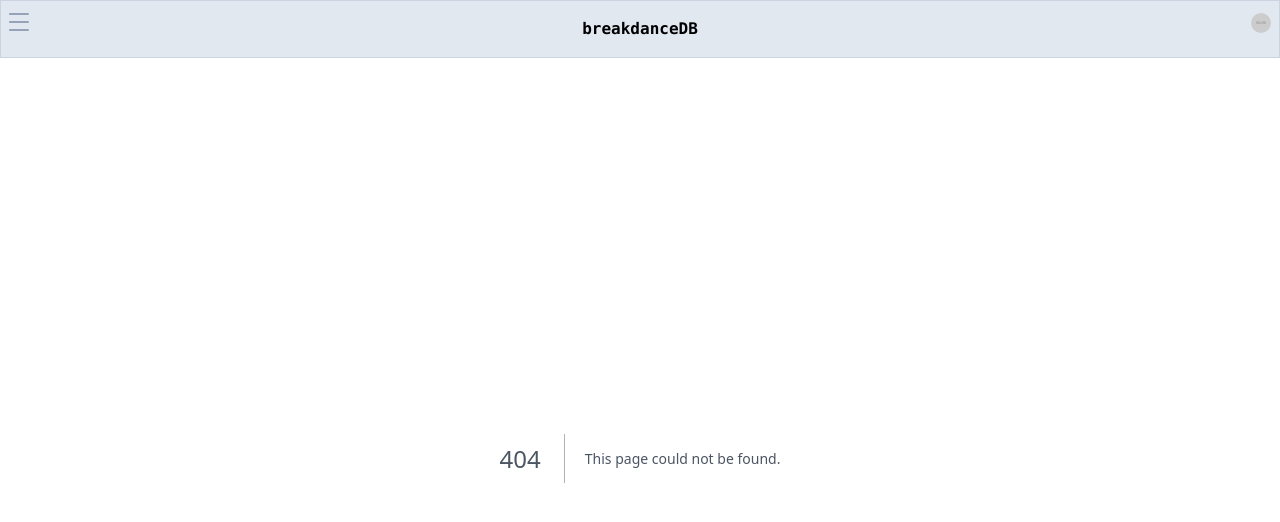
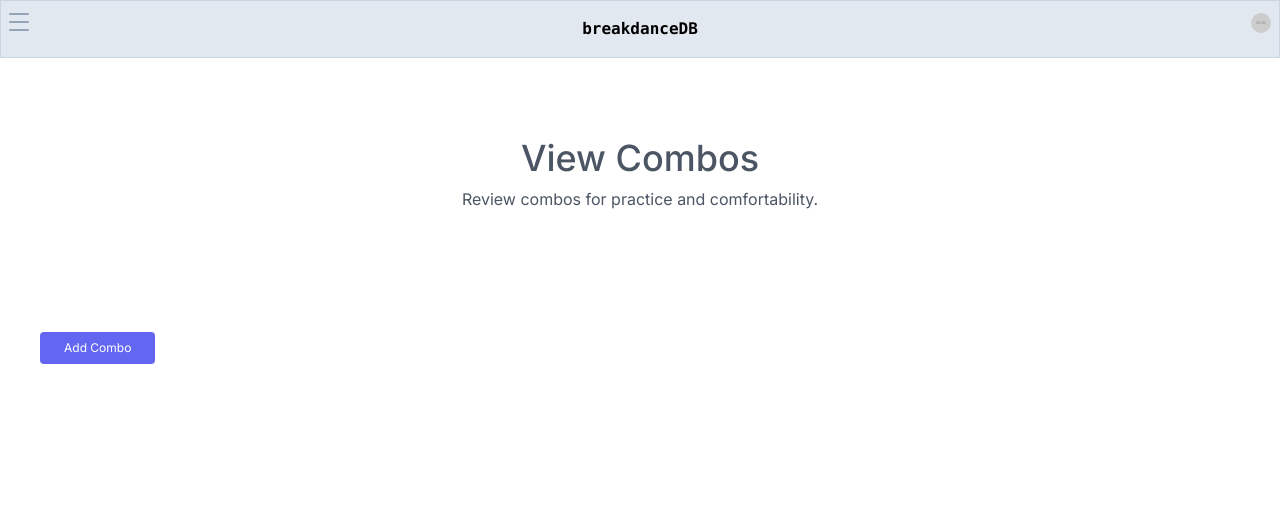
Before and after one commit to volaix/breakdancedb, a Next.js app: page /viewcombos in a window 1280 px wide. Before the commit this address had no page. Shown: the top 522 px of the page. Built offline with nearby package versions, Linux system fonts and the light colour scheme.

Commit message:
viewcombos boilerplate

```diff
--- /dev/null
+++ b/src/app/viewcombos/page.tsx
@@ -0,0 +1,100 @@
+'use client'
+//@format
+import Link from 'next/link'
+import { useEffect, useState } from 'react'
+import RenderThunder from '../_components/RenderChilli'
+import { FlowList } from '../_utils/localStorageTypes'
+import { useZustandStore } from '../_utils/zustandLocalStorage'
+
+/**
+ * Renders all the completed flows the user has done. In future this will essentially be
+ * a "history page"
+ * @returns jsx
+ */
+export default function RenderViewCombos() {
+  //------------------------------state---------------------------------
+  const [flows, setFlows] = useState<FlowList | null>(null)
+  const getLsFlows = useZustandStore((state) => state.getLsFlows)
+
+  //-----------------------------hooks-------------------------------
+
+  //updates flows using localstorage
+  useEffect(() => {
+    setFlows(getLsFlows())
+  }, [getLsFlows])
+
+  //-----------------------------render---------------------------------
+
+  return (
+    <div className="w-full dark:bg-gray-900">
+      <div className="mt-20">
+        <div className="mb-10 flex w-full flex-col text-center dark:text-gray-400">
+          {/* ------------title------------- */}
+          <h1 className="title-font mb-2 text-3xl font-medium sm:text-4xl dark:text-white">
+            View Combos
+          </h1>
+          {/* ---------------subtitle---------- */}
+          <p className="mx-auto px-2 text-base leading-relaxed lg:w-2/3">
+            Review combos for practice and comfortability.
+          </p>
+        </div>
+        <div className="flex flex-wrap pt-10">
+          {/* ---------render flow boxes ------------ */}
+          {flows &&
+            Object.entries(flows).map(
+              ([key, { entryMove, exitMove, keyMove, rating, notes }], i) => {
+                return (
+                  <div className="w-1/3 p-1" key={key}>
+                    <div
+                      className="relative flex h-full flex-col overflow-hidden rounded-lg
+     bg-gray-100 bg-opacity-75
+      px-3 pb-6 pt-5 text-center dark:bg-gray-800 dark:bg-opacity-40"
+                    >
+                      <div className="flex flex-row-reverse">
+                        {Array.from(Array(5)).map((_, i) => {
+                          return (
+                            <RenderThunder key={i} checked={i === 5 - rating} />
+                          )
+                        })}
+                      </div>
+
+                      <h1 className="title-font mb-1 text-[9px] font-medium text-black dark:text-white">
+                        {[
+                          {
+                            category: entryMove.category,
+                            displayText: entryMove.displayName,
+                          },
+                          {
+                            category: keyMove.category,
+                            displayText: keyMove.displayName,
+                          },
+                          {
+                            category: exitMove.category,
+                            displayText: exitMove.displayName,
+                          },
+                        ].map(({ category, displayText }) => {
+                          return (
+                            <div
+                              key={displayText}
+                              className="flex flex-col items-start overflow-hidden	text-ellipsis whitespace-nowrap"
+                            >
+                              <div className="text-[6px] text-gray-400 dark:text-gray-500">{`${category}: `}</div>
+                              <div>{displayText}</div>
+                            </div>
+                          )
+                        })}
+                      </h1>
+                      <p className="text-[6px]  leading-relaxed">{notes}</p>
+                    </div>
+                  </div>
+                )
+              },
+            )}
+        </div>
+        <button className="ml-10 mt-10 inline-flex rounded border-0 bg-indigo-500 px-6 py-2 text-xs text-white hover:bg-indigo-600 focus:outline-none">
+          <Link href="/combos">Add Combo</Link>
+        </button>
+      </div>
+    </div>
+  )
+}
```
